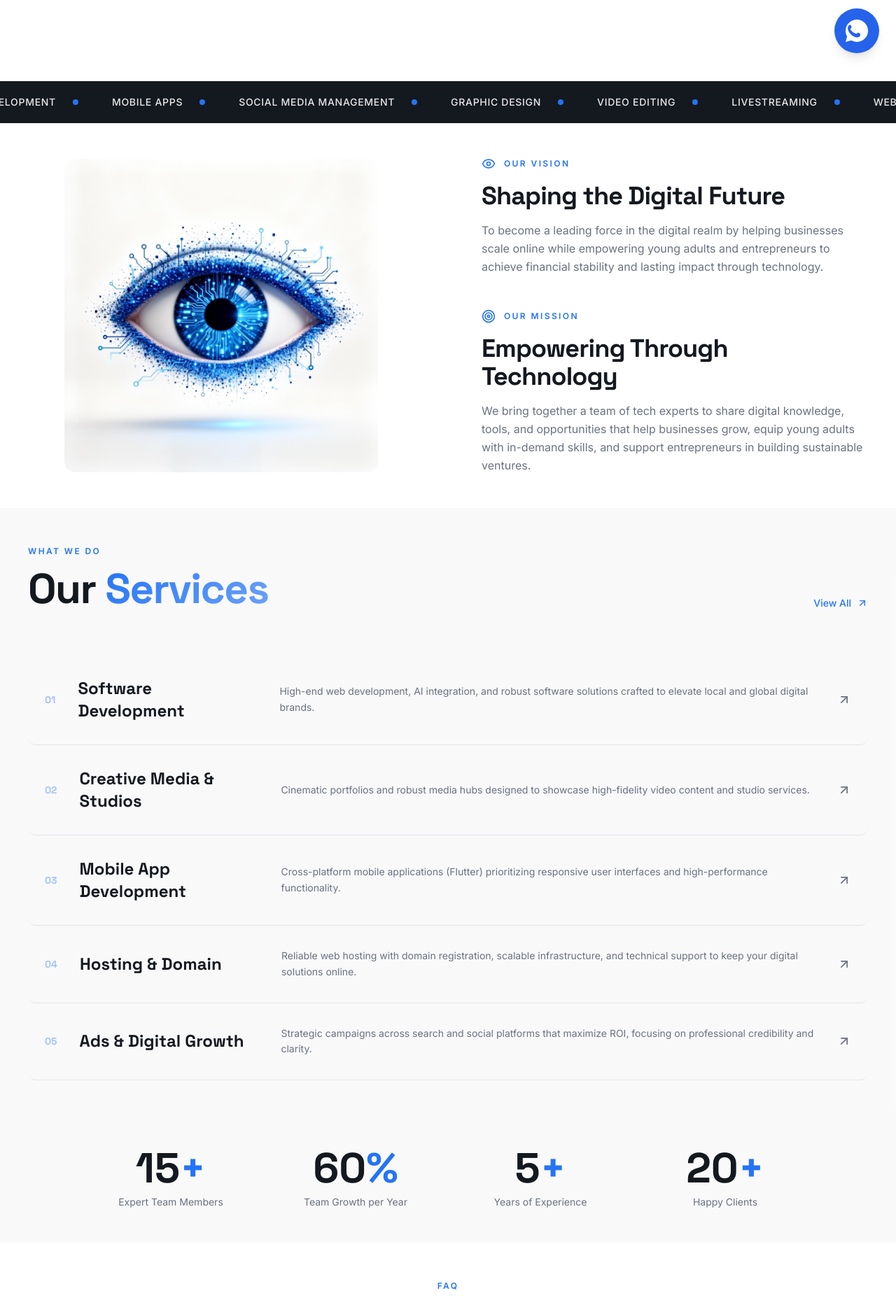
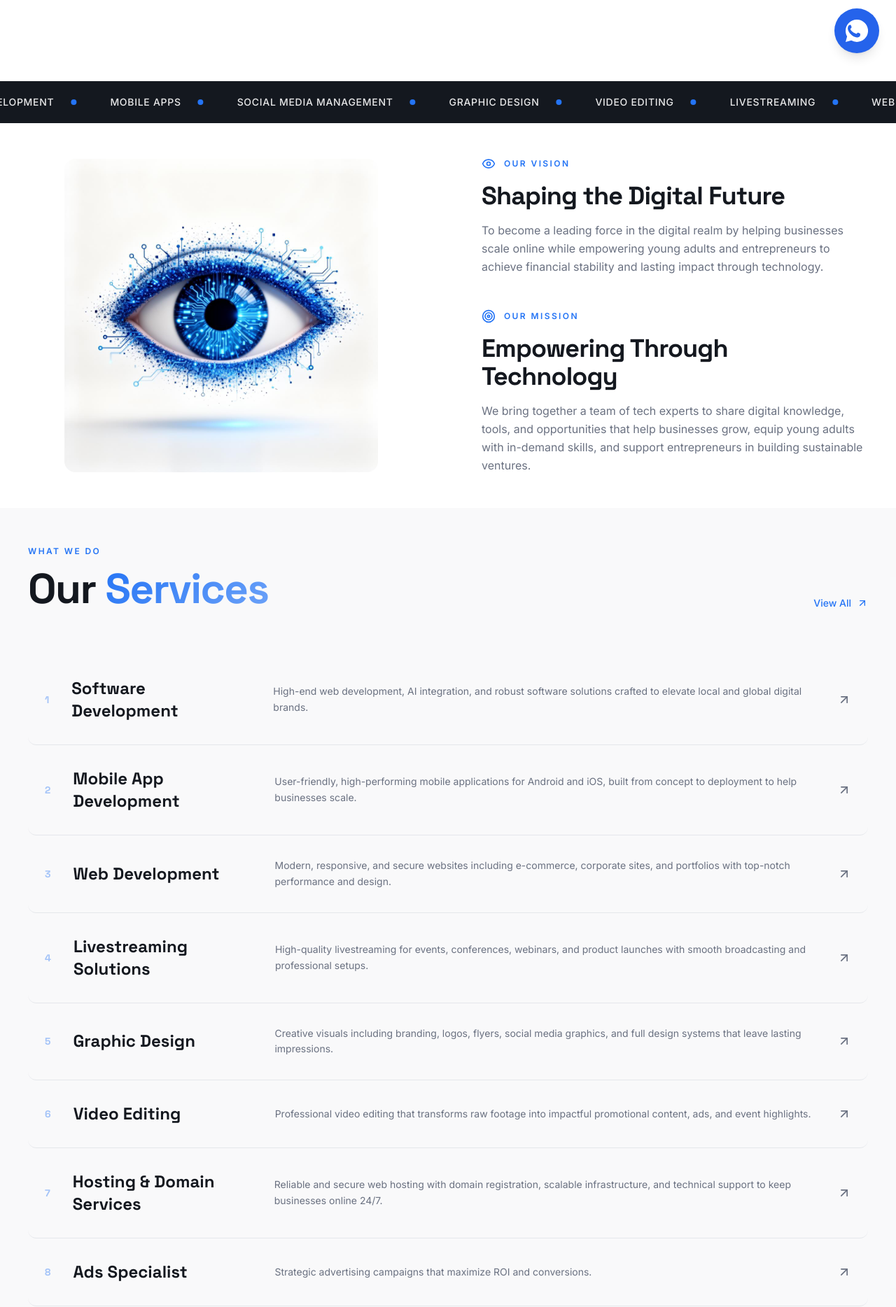
Before and after one commit to Jo-shua09/BoukarTech-Website, a React (Vite) app: page / in a window 1280 px wide. Shown: the part 700-2568 px from the top of the page at 70% size. Built offline with nearby package versions, Linux system fonts and the light colour scheme.

Commit message:
`Update services data and import in Index.tsx`

```diff
--- a/src/assets/data/data.ts
+++ b/src/assets/data/data.ts
@@ -7,37 +7,45 @@ import { Check, Shield, TrendingUp, Lock, Lightbulb, Megaphone, Smartphone, Code
 
 export const services = [
   {
-    title: "Software Development in Ikorodu & Lagos",
-    description: "High-end web development, AI integration, and robust software solutions crafted to elevate local and global digital brands.",
+    num: 1,
+    title: "Software Development",
+    desc: "High-end web development, AI integration, and robust software solutions crafted to elevate local and global digital brands.",
   },
   {
+    num: 2,
     title: "Mobile App Development",
-    description: "User-friendly, high-performing mobile applications for Android and iOS, built from concept to deployment to help businesses scale.",
+    desc: "User-friendly, high-performing mobile applications for Android and iOS, built from concept to deployment to help businesses scale.",
   },
   {
+    num: 3,
     title: "Web Development",
-    description:
-      "Modern, responsive, and secure websites including e-commerce, corporate sites, and portfolios with top-notch performance and design.",
+    desc: "Modern, responsive, and secure websites including e-commerce, corporate sites, and portfolios with top-notch performance and design.",
   },
   {
+    num: 4,
     title: "Livestreaming Solutions",
-    description:
-      "High-quality livestreaming for events, conferences, webinars, and product launches with smooth broadcasting and professional setups.",
+    desc: "High-quality livestreaming for events, conferences, webinars, and product launches with smooth broadcasting and professional setups.",
   },
   {
+    num: 5,
     title: "Graphic Design",
-    description: "Creative visuals including branding, logos, flyers, social media graphics, and full design systems that leave lasting impressions.",
+    desc: "Creative visuals including branding, logos, flyers, social media graphics, and full design systems that leave lasting impressions.",
   },
   {
+    num: 6,
     title: "Video Editing",
-    description: "Professional video editing that transforms raw footage into impactful promotional content, ads, and event highlights.",
+    desc: "Professional video editing that transforms raw footage into impactful promotional content, ads, and event highlights.",
   },
   {
+    num: 7,
     title: "Hosting & Domain Services",
-    description:
-      "Reliable and secure web hosting with domain registration, scalable infrastructure, and technical support to keep businesses online 24/7.",
+    desc: "Reliable and secure web hosting with domain registration, scalable infrastructure, and technical support to keep businesses online 24/7.",
   },
-  { title: "Ads Specialist", description: "Strategic advertising campaigns that maximize ROI and conversions." },
+  {
+    num: 8,
+    title: "Ads Specialist",
+    desc: "Strategic advertising campaigns that maximize ROI and conversions.",
+  },
 ];
 
 export const values = [
--- a/src/pages/Index.tsx
+++ b/src/pages/Index.tsx
@@ -10,34 +10,7 @@ import visionImg from "@/assets/images/vision.png";
 import { Accordion, AccordionContent, AccordionItem, AccordionTrigger } from "@/components/ui/accordion";
 import { faq } from "@/assets/data/data";
 import Layout from "@/components/Layout";
-
-const services = [
-  {
-    num: "01",
-    title: "Software Development",
-    desc: "High-end web development, AI integration, and robust software solutions crafted to elevate local and global digital brands.",
-  },
-  {
-    num: "02",
-    title: "Creative Media & Studios",
-    desc: "Cinematic portfolios and robust media hubs designed to showcase high-fidelity video content and studio services.",
-  },
-  {
-    num: "03",
-    title: "Mobile App Development",
-    desc: "Cross-platform mobile applications (Flutter) prioritizing responsive user interfaces and high-performance functionality.",
-  },
-  {
-    num: "04",
-    title: "Hosting & Domain",
-    desc: "Reliable web hosting with domain registration, scalable infrastructure, and technical support to keep your digital solutions online.",
-  },
-  {
-    num: "05",
-    title: "Ads & Digital Growth",
-    desc: "Strategic campaigns across search and social platforms that maximize ROI, focusing on professional credibility and clarity.",
-  },
-];
+import { services } from "../assets/data/data";
 
 const Index = () => {
   return (
```
